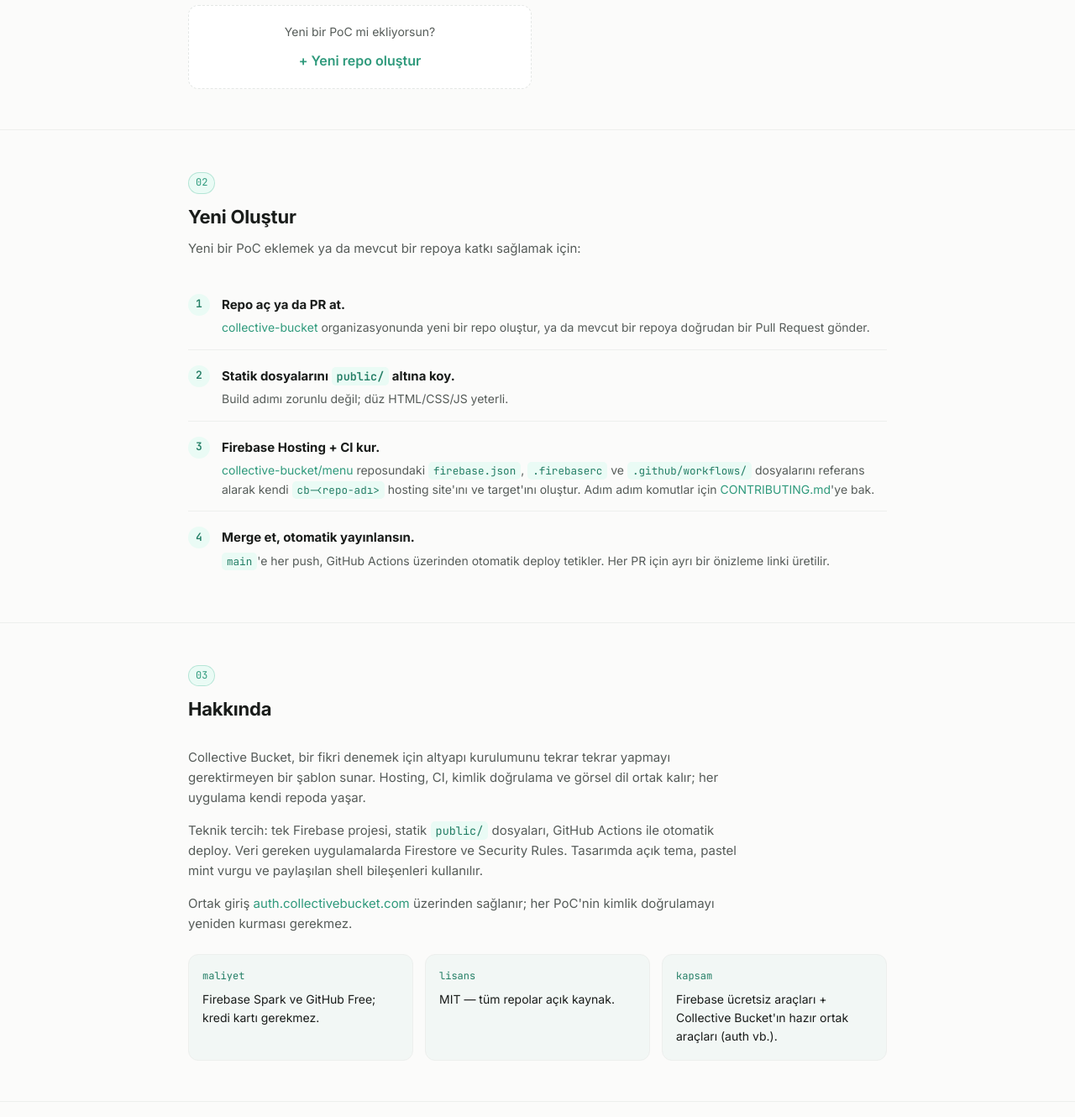
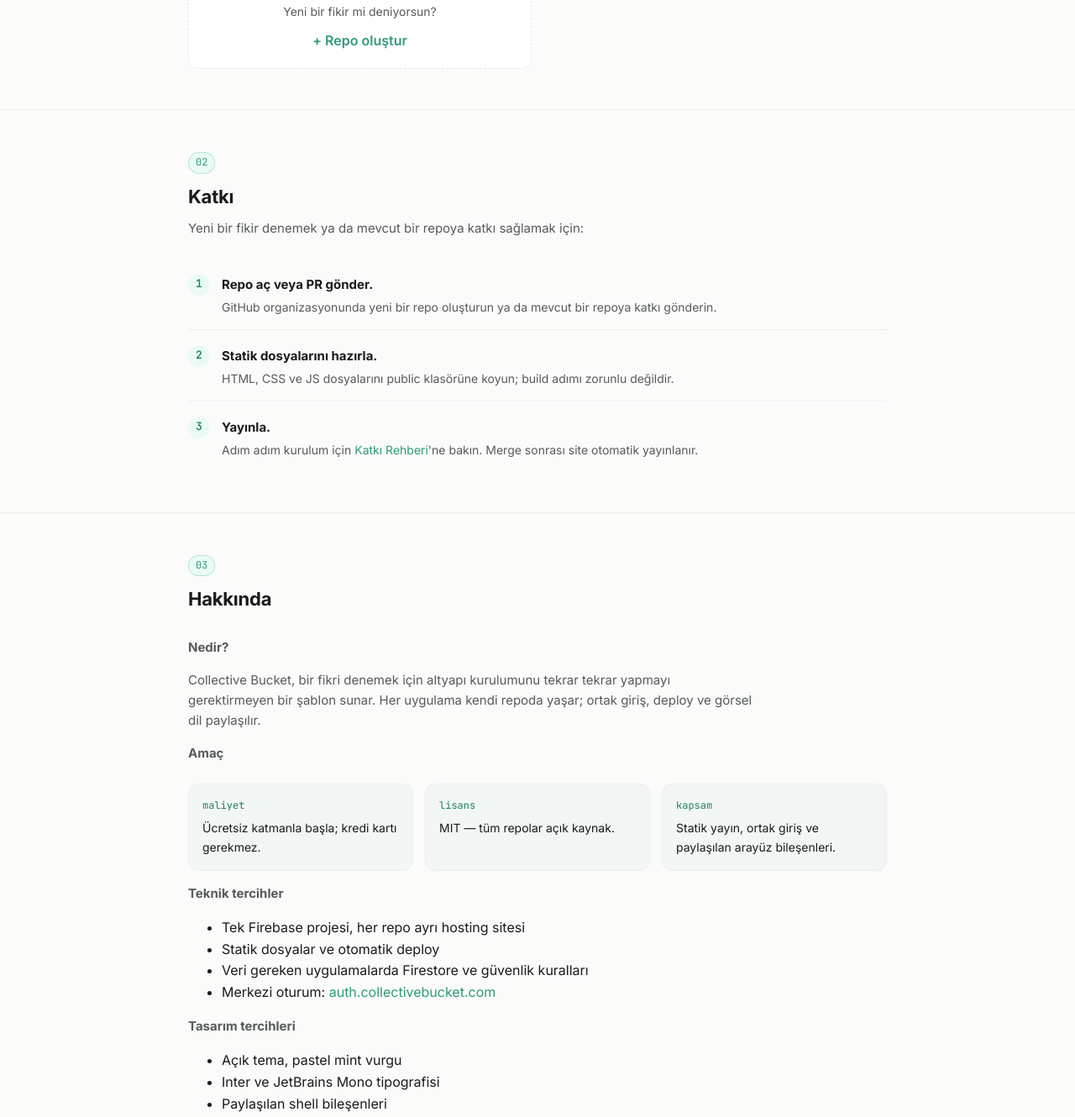
Before and after one commit to collective-bucket/main, a website: page public/index.html in a window 1280 px wide. Shown: the part 1096-2426 px from the top of the page at 84% size. Drawn offline with Linux system fonts and the light colour scheme.

Commit message:
Anasayfa metinlerini README tonuna göre sadeleştir.
Repolar ve Hakkında bölümlerini kullanıcı diline çek; Katkı adımını kısalt ve teknik detayı rehbere bırak.

```diff
--- a/public/assets/repos.js
+++ b/public/assets/repos.js
@@ -42,8 +42,8 @@
 
   const newCard = `
     <article class="repo-card repo-card-new">
-      <p>Yeni bir PoC mi ekliyorsun?</p>
-      <a href="https://github.com/organizations/collective-bucket/repositories/new" target="_blank" rel="noopener">+ Yeni repo oluştur</a>
+      <p>Yeni bir fikir mi deniyorsun?</p>
+      <a href="https://github.com/organizations/collective-bucket/repositories/new" target="_blank" rel="noopener">+ Repo oluştur</a>
     </article>`;
 
   list.innerHTML = cards + newCard;
--- a/public/index.html
+++ b/public/index.html
@@ -24,7 +24,7 @@
 <header data-cb-shell="header" data-cb-shell-app="Ana Sayfa" data-cb-shell-home="/">
   <nav data-cb-shell-nav>
     <a href="#repolar">Repolar</a>
-    <a href="#yeni-olustur">Yeni Oluştur</a>
+    <a href="#katki">Katkı</a>
     <a href="#hakkinda">Hakkında</a>
   </nav>
   <div data-cb-shell-cta>
@@ -40,7 +40,7 @@
       <h1>Collective Bucket</h1>
       <p class="lead">
         Küçük fikirleri ve PoC'leri hızlıca canlıya almak için açık kaynak statik
-        uygulama koleksiyonu. Her uygulama kendi adresinde yayınlanır; ortak giriş,
+        uygulama koleksiyonu. Her uygulama kendi repoda yaşar; ortak giriş,
         deploy ve görsel dil paylaşılır.
       </p>
       <div class="hero-meta">
@@ -57,7 +57,7 @@
       <div class="section-head">
         <span class="section-num">01</span>
         <h2>Repolar</h2>
-        <p><code>collective-bucket</code> organizasyonundaki tüm repolar. Liste <code>assets/repos.json</code>'dan okunur, yeni bir repo eklendiğinde buraya bir kayıt eklemek yeterlidir.</p>
+        <p>Collective Bucket altındaki açık kaynak repolar ve canlı demolar.</p>
       </div>
       <div class="repo-grid" id="repo-list">
         <p class="repo-error">Yükleniyor…</p>
@@ -65,37 +65,31 @@
     </div>
   </section>
 
-  <!-- YENİ OLUŞTUR -->
-  <section id="yeni-olustur">
+  <!-- KATKI -->
+  <section id="katki">
     <div class="wrap">
       <div class="section-head">
         <span class="section-num">02</span>
-        <h2>Yeni Oluştur</h2>
-        <p>Yeni bir PoC eklemek ya da mevcut bir repoya katkı sağlamak için:</p>
+        <h2>Katkı</h2>
+        <p>Yeni bir fikir denemek ya da mevcut bir repoya katkı sağlamak için:</p>
       </div>
       <ol class="steps">
         <li>
           <div>
-            <strong>Repo aç ya da PR at.</strong>
-            <p><a href="https://github.com/organizations/collective-bucket/repositories/new" target="_blank" rel="noopener">collective-bucket</a> organizasyonunda yeni bir repo oluştur, ya da mevcut bir repoya doğrudan bir Pull Request gönder.</p>
+            <strong>Repo aç veya PR gönder.</strong>
+            <p>GitHub organizasyonunda yeni bir repo oluşturun ya da mevcut bir repoya katkı gönderin.</p>
           </div>
         </li>
         <li>
           <div>
-            <strong>Statik dosyalarını <code>public/</code> altına koy.</strong>
-            <p>Build adımı zorunlu değil; düz HTML/CSS/JS yeterli.</p>
+            <strong>Statik dosyalarını hazırla.</strong>
+            <p>HTML, CSS ve JS dosyalarını public klasörüne koyun; build adımı zorunlu değildir.</p>
           </div>
         </li>
         <li>
           <div>
-            <strong>Firebase Hosting + CI kur.</strong>
-            <p><a href="https://github.com/collective-bucket/menu" target="_blank" rel="noopener">collective-bucket/menu</a> reposundaki <code>firebase.json</code>, <code>.firebaserc</code> ve <code>.github/workflows/</code> dosyalarını referans alarak kendi <code>cb-&lt;repo-adı&gt;</code> hosting site'ını ve target'ını oluştur. Adım adım komutlar için <a href="CONTRIBUTING.md">CONTRIBUTING.md</a>'ye bak.</p>
-          </div>
-        </li>
-        <li>
-          <div>
-            <strong>Merge et, otomatik yayınlansın.</strong>
-            <p><code>main</code>'e her push, GitHub Actions üzerinden otomatik deploy tetikler. Her PR için ayrı bir önizleme linki üretilir.</p>
+            <strong>Yayınla.</strong>
+            <p>Adım adım kurulum için <a href="CONTRIBUTING.md">Katkı Rehberi</a>'ne bakın. Merge sonrası site otomatik yayınlanır.</p>
           </div>
         </li>
       </ol>
@@ -109,25 +103,18 @@
         <span class="section-num">03</span>
         <h2>Hakkında</h2>
       </div>
+      <p><strong>Nedir?</strong></p>
       <p>
-        Collective Bucket, bir fikri denemek için altyapı kurulumunu tekrar
-        tekrar yapmayı gerektirmeyen bir şablon sunar. Hosting, CI, kimlik
-        doğrulama ve görsel dil ortak kalır; her uygulama kendi repoda yaşar.
+        Collective Bucket, bir fikri denemek için altyapı kurulumunu tekrar tekrar
+        yapmayı gerektirmeyen bir şablon sunar. Her uygulama kendi repoda yaşar;
+        ortak giriş, deploy ve görsel dil paylaşılır.
       </p>
-      <p>
-        Teknik tercih: tek Firebase projesi, statik <code>public/</code> dosyaları,
-        GitHub Actions ile otomatik deploy. Veri gereken uygulamalarda Firestore
-        ve Security Rules. Tasarımda açık tema, pastel mint vurgu ve paylaşılan
-        shell bileşenleri kullanılır.
-      </p>
-      <p>
-        Ortak giriş <a href="https://auth.collectivebucket.com">auth.collectivebucket.com</a>
-        üzerinden sağlanır; her PoC'nin kimlik doğrulamayı yeniden kurması gerekmez.
-      </p>
+
+      <p><strong>Amaç</strong></p>
       <div class="about-facts">
         <div class="fact">
           <div class="k">maliyet</div>
-          <div class="v">Firebase Spark ve GitHub Free; kredi kartı gerekmez.</div>
+          <div class="v">Ücretsiz katmanla başla; kredi kartı gerekmez.</div>
         </div>
         <div class="fact">
           <div class="k">lisans</div>
@@ -135,9 +122,24 @@
         </div>
         <div class="fact">
           <div class="k">kapsam</div>
-          <div class="v">Firebase ücretsiz araçları + Collective Bucket'ın hazır ortak araçları (auth vb.).</div>
+          <div class="v">Statik yayın, ortak giriş ve paylaşılan arayüz bileşenleri.</div>
         </div>
       </div>
+
+      <p><strong>Teknik tercihler</strong></p>
+      <ul>
+        <li>Tek Firebase projesi, her repo ayrı hosting sitesi</li>
+        <li>Statik dosyalar ve otomatik deploy</li>
+        <li>Veri gereken uygulamalarda Firestore ve güvenlik kuralları</li>
+        <li>Merkezi oturum: <a href="https://auth.collectivebucket.com">auth.collectivebucket.com</a></li>
+      </ul>
+
+      <p><strong>Tasarım tercihleri</strong></p>
+      <ul>
+        <li>Açık tema, pastel mint vurgu</li>
+        <li>Inter ve JetBrains Mono tipografisi</li>
+        <li>Paylaşılan shell bileşenleri</li>
+      </ul>
     </div>
   </section>
 
```
